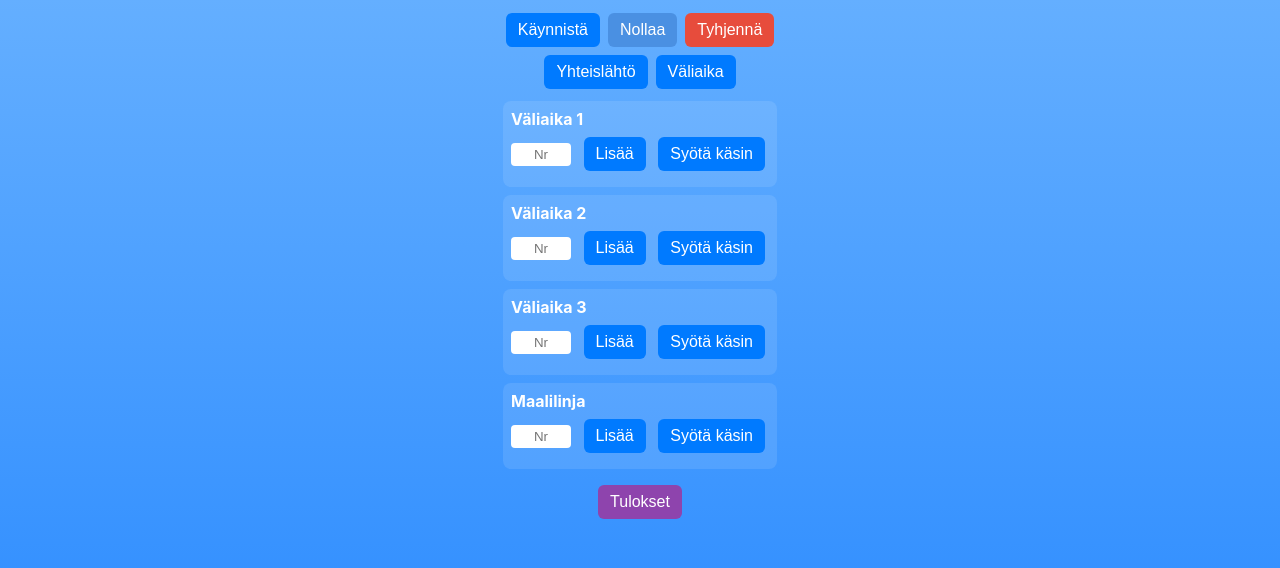
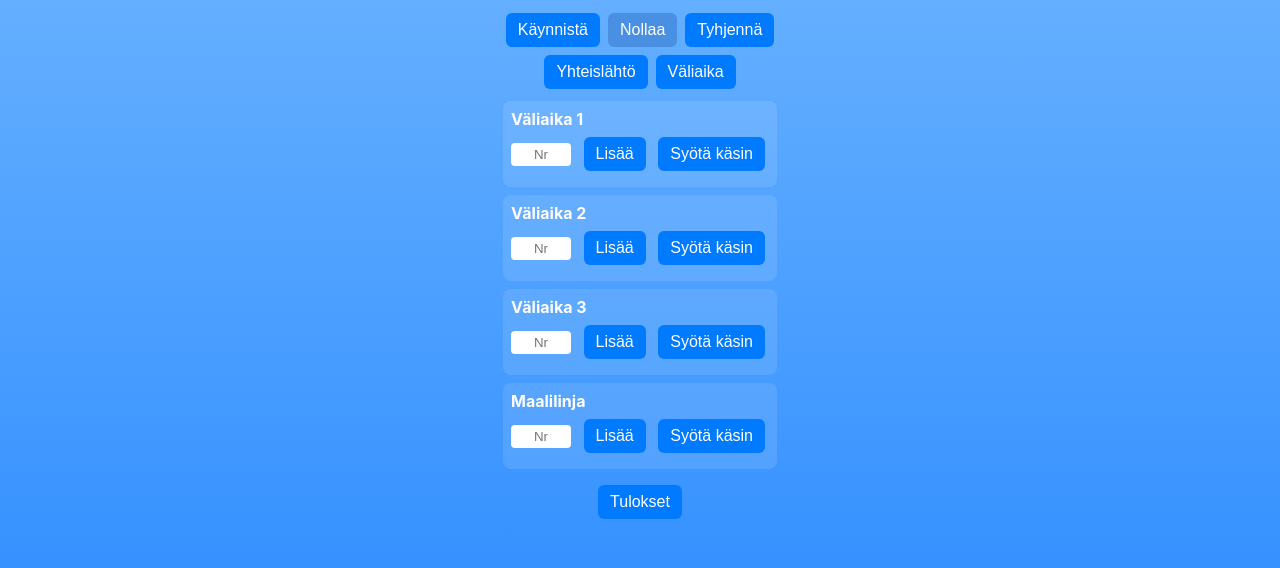
Before and after one commit to AZTTI/hiihtoaikalaskuri, a plain HTML site: page index.html in a window 1280 px wide. Shown: the part 122-690 px from the top of the page. Drawn offline with Linux system fonts and the light colour scheme.

Commit message:
index.html

```diff
--- a/index.html
+++ b/index.html
@@ -30,7 +30,7 @@
       margin: 12px 0;
     }
     button {
-      background: #007aff;
+      background: #007afF;
       border: none;
       border-radius: 6px;
       padding: 8px 12px;
@@ -40,7 +40,7 @@
       cursor: pointer;
     }
     button.secondary { background: #4a90e2; }
-    button.danger   { background: #e74c3c; }
+    button.danger   { background: }
     button.purple   { background: #8e44ad; }
     .controls, .modes { display: flex; flex-wrap: wrap; justify-content: center; }
     .modes button { flex:1; max-width:120px; }
@@ -88,7 +88,7 @@
 
   <div id="splitsContainer"></div>
 
-  <button id="showResults" class="purple" style="margin-top:8px;">Tulokset</button>
+  <button id="showResults" class="Blue" style="margin-top:8px;">Tulokset</button>
 
   <script>
   (() => {
```
